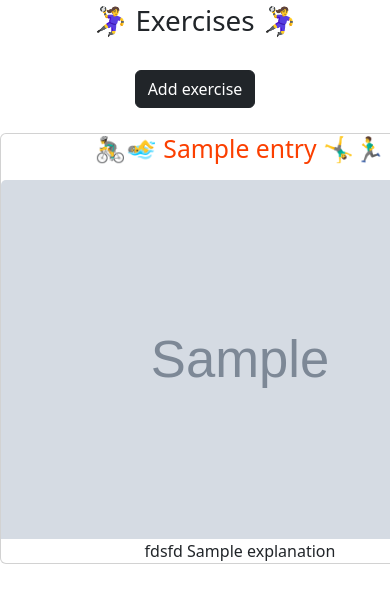
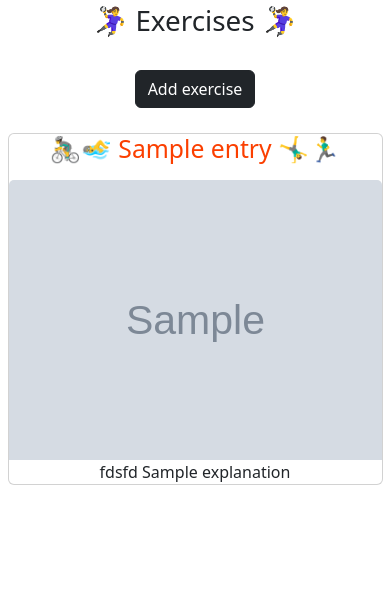
Before and after one commit to UnMolDeQuimica/la-mamadura-dj, a Django app: template la_mamadura/templates/training/exercises_list.html in a window 390 px wide; the page is wider, and only the part inside the window is pictured. Shown: the part 56-659 px from the top of that part. Run offline with Django 5.2, Linux system fonts and the light colour scheme; the template is opened without the code that fills it: most values are stand-ins (such as "Sample title", 1, 10 or a date in 2020); grey boxes marked "Sample" are stand-in pictures; some libraries are stand-ins or nearby versions.

Commit message:
feat: Changed cards width to fit phones

```diff
--- a/la_mamadura/templates/training/exercise_record_from_training_form.html
+++ b/la_mamadura/templates/training/exercise_record_from_training_form.html
@@ -8,7 +8,7 @@
         <h1>TRAINING {{ training }}</h1>
     </div>
 
-    <div class="card mx-auto" style="width: 30rem; margin-bottom: 25px;" >
+    <div class="card mx-auto" style="width: 375px; margin-bottom: 25px;" >
         <div class="card-header">
             🏋️ Exercices 🏋️
         </div>
--- a/la_mamadura/templates/training/exercises_list.html
+++ b/la_mamadura/templates/training/exercises_list.html
@@ -7,7 +7,7 @@
 <a href="{% url 'training:exercise_create' %}"><button class="btn btn-dark" style="margin: 25px;">Add exercise</button></a>
 <div>
     {% for entry in entries %}
-    <div class="card mx-auto" style="width: 30rem; margin-bottom: 25px;" >
+    <div class="card mx-auto" style="width: 375px; margin-bottom: 25px;" >
         <div class="card-title">
             <h2><a href="{% url 'training:exercises_update' pk=entry.pk %}" style="color: #fb3f00; text-decoration: none;">🚴‍♂️🏊‍♂️ {{ entry.name }} 🤸‍♂️🏃‍♂️</a></h2>
         </div>
--- a/la_mamadura/templates/training/sessions_records.html
+++ b/la_mamadura/templates/training/sessions_records.html
@@ -7,7 +7,7 @@
 <a href="{% url 'training:training_records_create' %}"><button class="btn btn-dark" style="margin: 25px;">Add training</button></a>
 <div>
     {% for entry in entries %}
-    <div class="card mx-auto" style="width: 30rem; margin-bottom: 25px;" >
+    <div class="card mx-auto" style="width: 375px; margin-bottom: 25px;" >
         <div class="card-title">
             <h2><a href="{% url 'training:training_records_create_exercise' id=entry.id %}" style="color: #fb3f00; text-decoration: none;">🗓️ {{ entry.date }} 🗓️</a></h2>
         </div>
```
